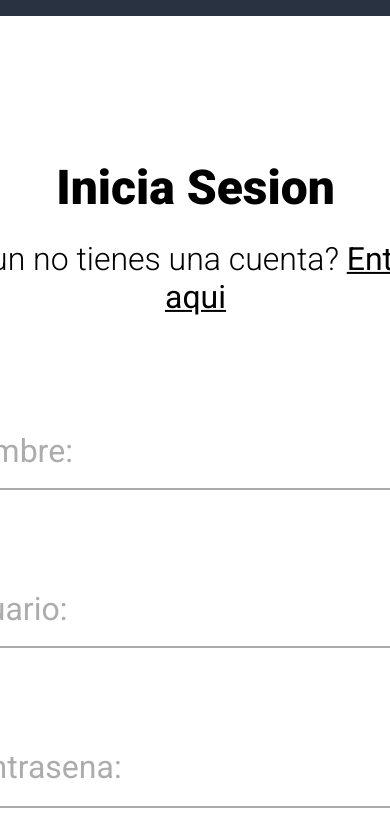
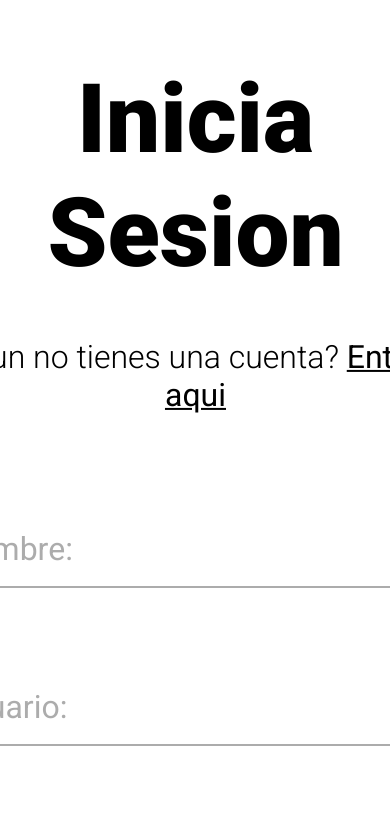
Before and after one commit to JuanNilo/juannilo.github.io, a plain HTML site: page formulario.html in a window 390 px wide. Shown: the top 827 px of the page. Drawn offline with Linux system fonts and the light colour scheme.

Commit message:
correccion

```diff
--- a/Estilos/formulario.css
+++ b/Estilos/formulario.css
@@ -168,11 +168,7 @@ body{
     transform: scale(1);
 }
 
-@media (max-width: 480px){
-    .form__title{
-        font-size: 1.5rem;
-    }
-}
+
 
 @media (max-width: 1081px){
     .nav__label{
```
